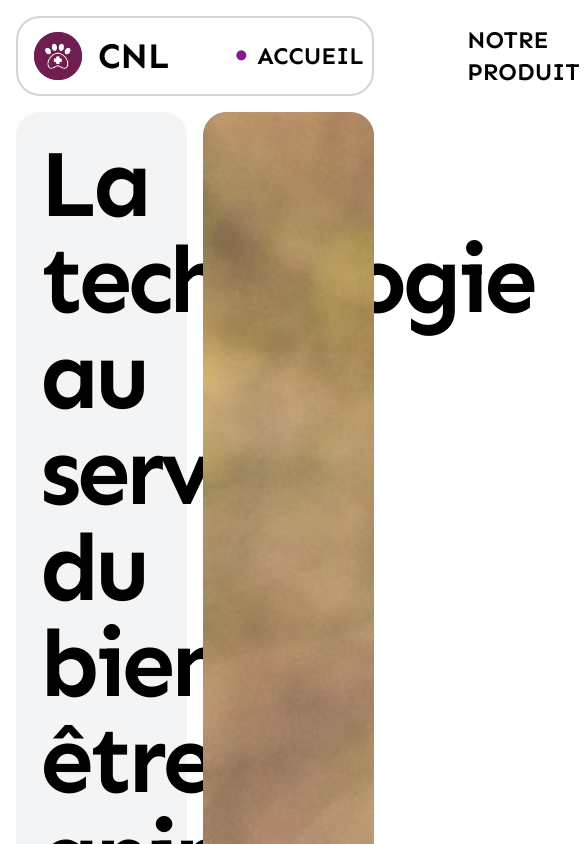
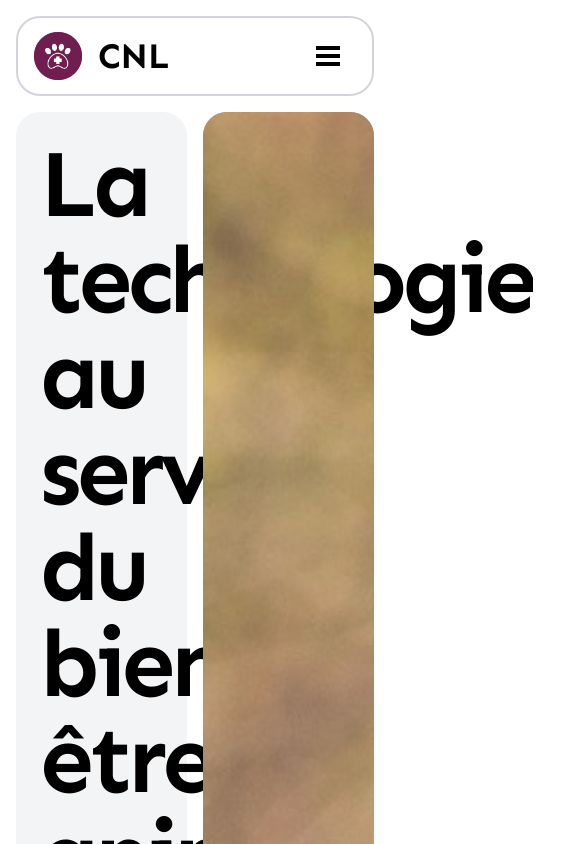
Before and after one commit to nderousseaux/cnl, a Next.js app: page / in a window 390 px wide. Shown: the top 844 px of the page, 585 px wide, since content can reach past the window. Built offline with nearby package versions, Linux system fonts and the light colour scheme.

Commit message:
🎨 design: responsive nav bar

```diff
--- a/src/ui/nav.tsx
+++ b/src/ui/nav.tsx
@@ -4,6 +4,7 @@ import { usePathname } from 'next/navigation';
 import Link from 'next/link';
 import { motion } from 'motion/react';
 import { useState } from 'react';
+import clsx from 'clsx';
 
 import { emphasisFont } from '@/src/ui/fonts';
 import Logo from '@/src/ui/components/logo';
@@ -11,31 +12,67 @@ import Logo from '@/src/ui/components/logo';
 export default function Nav() {
 	const pathname = usePathname();
 	const [hoveredLink, setHoveredLink] = useState<string | null>(null);
+	const [menuOpen, setMenuOpen] = useState(false);
 
 	const links = [
 		{ href: "/", label: "Accueil" },
-		{ href: "/produit", label: "Notre produit" },
+		{ href: "/produit", label: "Produit" },
 		{ href: "/equipe", label: "Notre équipe" },
 		{ href: "/valeurs", label: "Nos valeurs" },
 		{ href: "/contact", label: "Contact" },
 	];
 
 	return (
-		<nav className="border-2 border-gray-300 h-20 rounded-3xl flex justify-between items-center px-4 mb-4">
-			{/* logo right */}
+		<nav className="border-2 border-gray-300 h-20 rounded-3xl flex justify-between items-center px-4 mb-4 relative">
+			{/* logo left */}
 			<div>
 				<Logo />
 			</div>
 
-			{/* links left */}
-			<ul className={`${emphasisFont.className} flex justify-between uppercase font-semibold text-2xl tracking-lighter h-full px-6`}>
+			{/* burger menu button */}
+			<button
+				className="xl:hidden flex flex-col justify-center items-center h-full pr-4"
+				onClick={() => setMenuOpen(!menuOpen)}
+			>
+				<motion.div
+					className="w-6 h-1 bg-black mb-1"
+					initial={{ rotate: 0, y: 0 }}
+					animate={{ rotate: menuOpen ? 45 : 0, y: menuOpen ? 8 : 0 }}
+					transition={{ duration: 0.3 }}
+				></motion.div>
+				<motion.div
+					className="w-6 h-1 bg-black mb-1"
+					initial={{ opacity: 1 }}
+					animate={{ opacity: menuOpen ? 0 : 1 }}
+					transition={{ duration: 0.3 }}
+				></motion.div>
+				<motion.div
+					className="w-6 h-1 bg-black"
+					initial={{ rotate: 0, y: 0 }}
+					animate={{ rotate: menuOpen ? -45 : 0, y: menuOpen ? -8 : 0 }}
+					transition={{ duration: 0.3 }}
+				></motion.div>
+			</button>
+
+			{/* links */}
+			<ul
+				className={clsx(
+					emphasisFont.className,
+					"uppercase font-semibold text-2xl flex tracking-lighter",
+					"xl:flex xl:static xl:top-0 xl:left-0 xl:w-auto xl:bg-transparent xl:flex-row xl:py-0 xl:items-center xl:justify-center xl:mt-0 xl:border-none xl:h-full w-full",
+					menuOpen
+						? 'absolute top-20 left-0 bg-white flex-col items-center z-10 border-2 border-gray-300 rounded-3xl mt-3 py-4'
+						: 'hidden'
+				)}
+			>
 				{links.map(({ href, label }) => (
-					<li key={href}>
+					<li key={href} className='xl:w-auto w-full xl:block flex justify-center xl:h-full'>
 						<Link
 							href={href}
-							className="px-10 flex items-center h-full"
+							className="flex items-center h-full xl:px-4 2xl:px-8 xl:py-0 py-1 xl:w-auto w-full justify-center -translate-x-4"
 							onMouseEnter={() => setHoveredLink(href)}
 							onMouseLeave={() => setHoveredLink(null)}
+							onClick={() => setMenuOpen(false)}
 						>
 							<motion.span
 								className="text-4xl mr-2 text-fuchsia-800"
```
